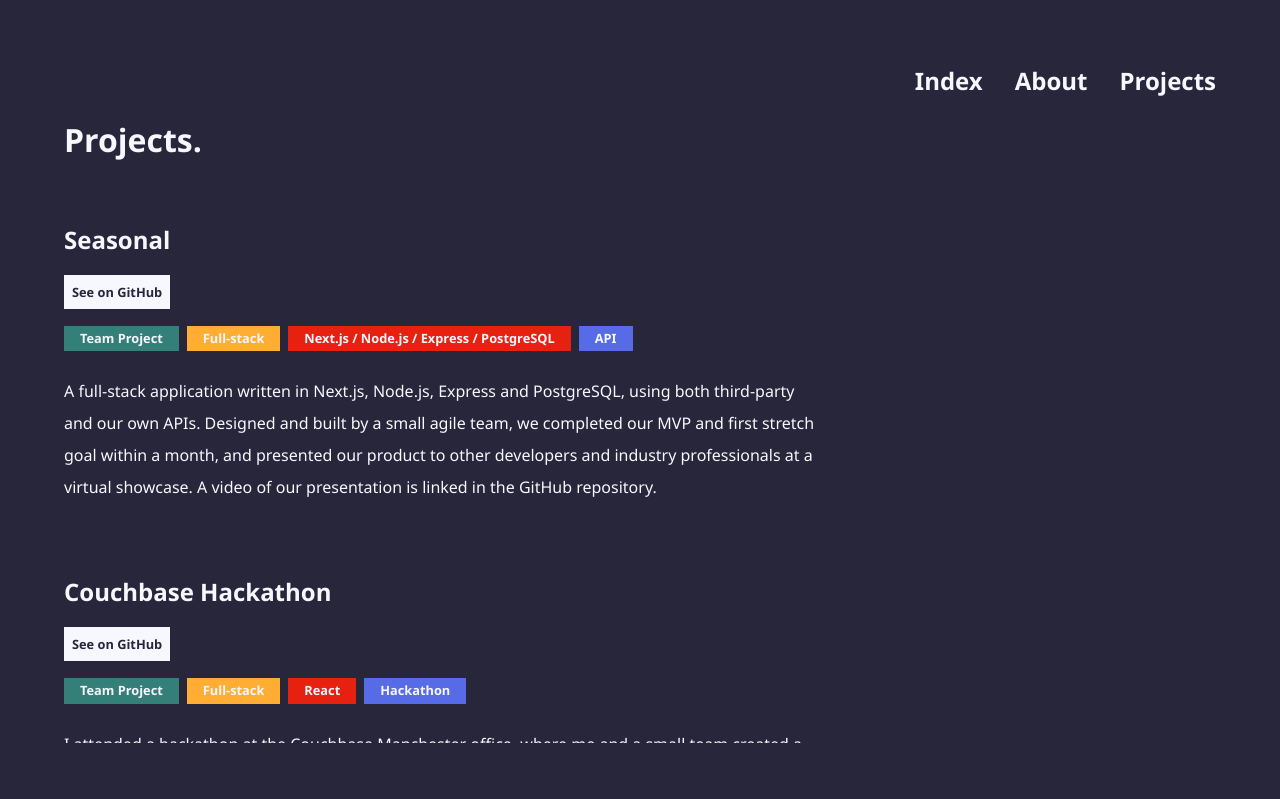
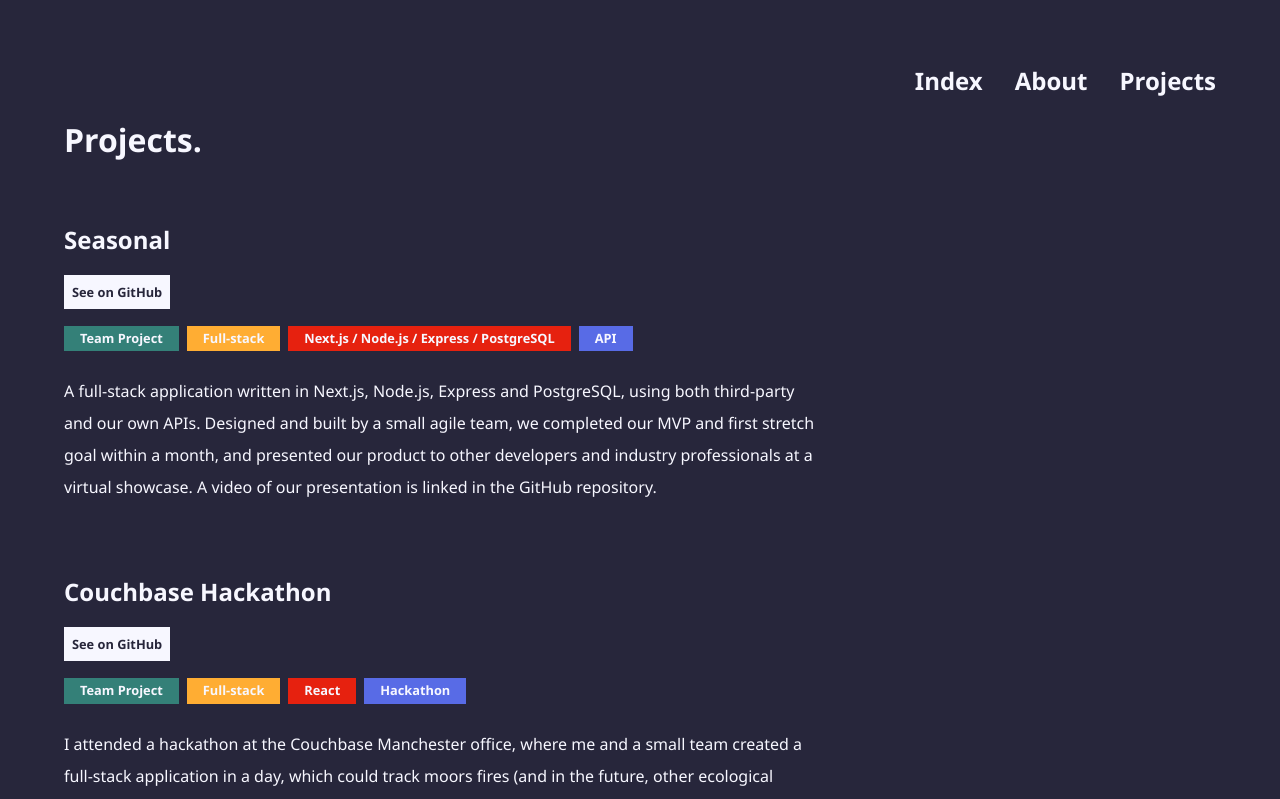
Before and after one commit to madisonlowe/madisonlowe.github.io, a Next.js app: page /projects in a window 1280 px wide. Shown: the top 799 px of the page. Built offline with nearby package versions, Linux system fonts and the light colour scheme.

Commit message:
Fixed hover?

```diff
--- a/styles/globals.css
+++ b/styles/globals.css
@@ -42,9 +42,6 @@ a:hover {
   background-position: -99.99% 0;
 }
 
-@media screen and (max-width: 325px) {
-}
-
 h1 {
   font-size: 2rem;
 }
--- a/styles/projects.module.css
+++ b/styles/projects.module.css
@@ -6,14 +6,14 @@
   font-weight: bold;
 }
 
-.scrollBox {
+/* .scrollBox {
   height: 70vh;
   overflow: scroll;
-  -ms-overflow-style: none; /* IE and Edge */
-  scrollbar-width: none; /* Firefox */
-}
+  -ms-overflow-style: none;
+  scrollbar-width: none;
+} */
 
 /* Hide scrollbar for Chrome, Safari and Opera */
-.scrollBox::-webkit-scrollbar {
+/* .scrollBox::-webkit-scrollbar {
   display: none;
-}
+} */
```
Also changed, not shown: styles/about.module.css (+18 -18 lines).
